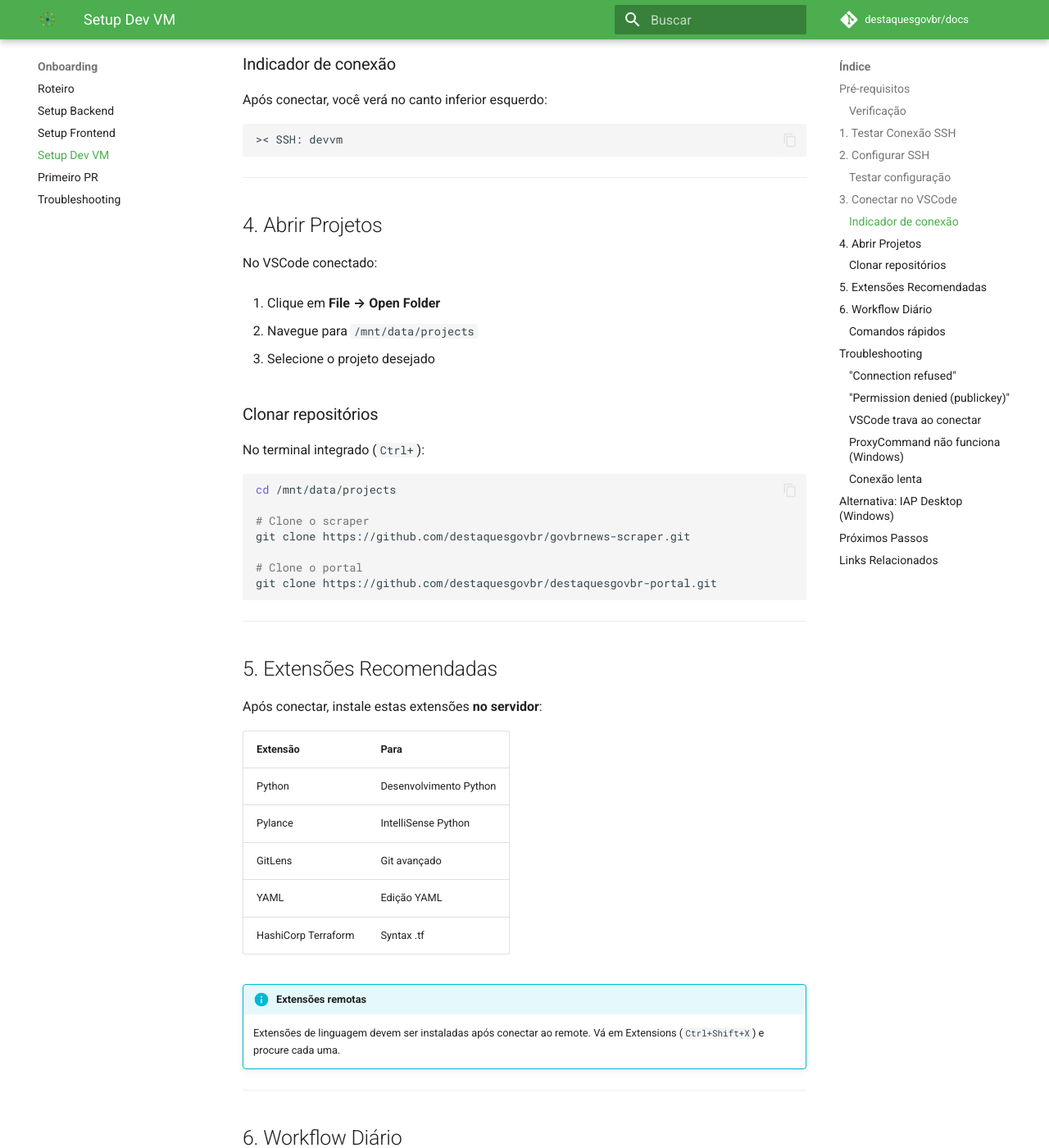
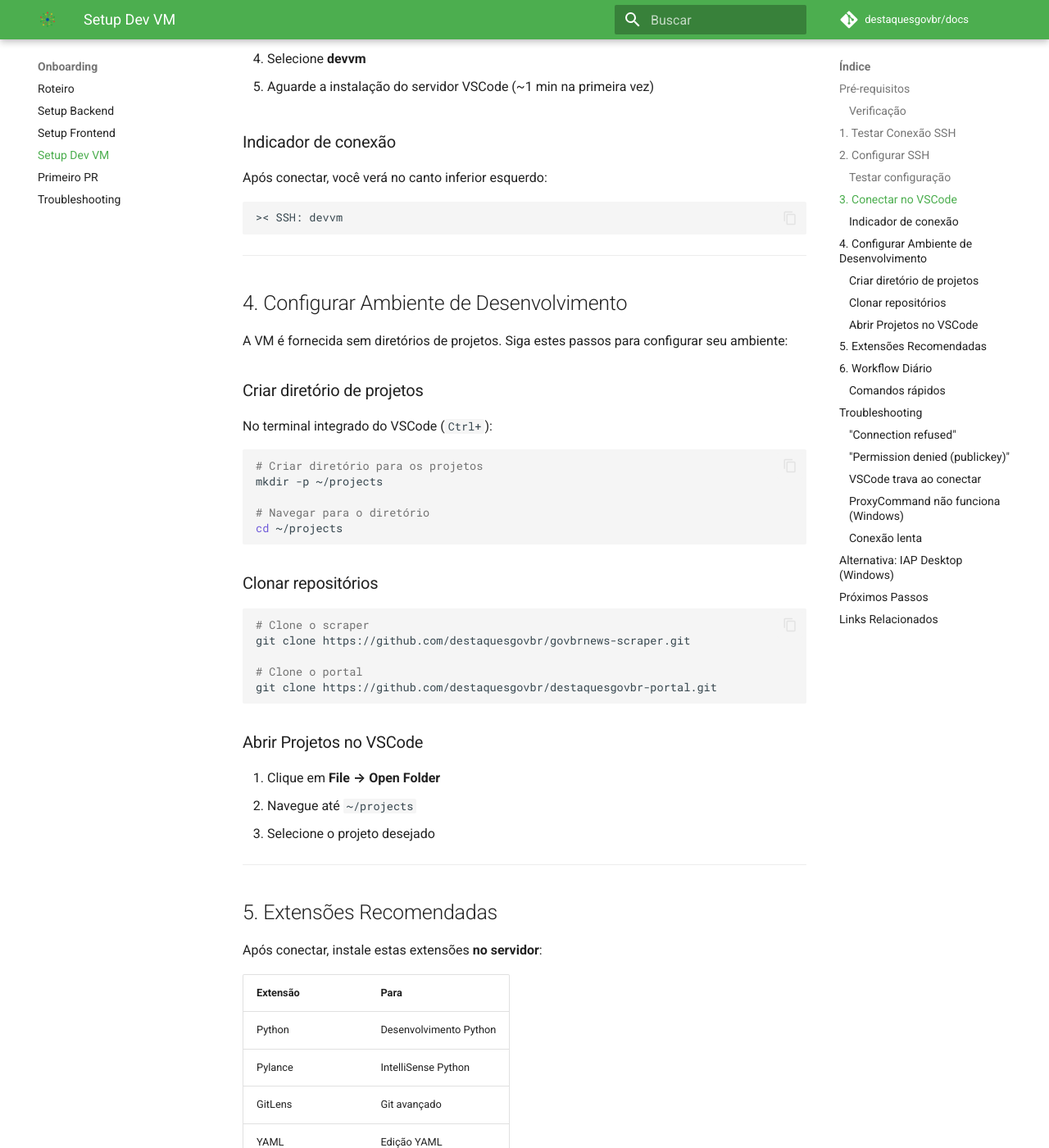
Before and after one commit to destaquesgovbr/docs, an MkDocs documentation site: the page built from docs/onboarding/setup-devvm.md, in a window 1280 px wide and 1400 px high, scrolled down 2177 px. Shown: the whole window at 82% size. Built offline with MkDocs 1.6.1 and Material for MkDocs 9.7.7, drawn with Linux system fonts in a browser that asks for light colours; comment, search, counter and statistics services are not loaded; some of the changed text lies outside the part shown.

Commit message:
fix(setup-devvm): improve dev VM setup instructions

````diff
--- a/docs/onboarding/setup-devvm.md
+++ b/docs/onboarding/setup-devvm.md
@@ -13,12 +13,17 @@
 ### Verificação
 
 ```bash
-# gcloud instalado e logado
+# Verificar instalação do gcloud
 gcloud --version
+
+# Verificar login
 gcloud auth list  # Sua conta deve aparecer
 
-# Projeto configurado
-gcloud config get-value project  # inspire-7-finep
+# Se não estiver logado, execute:
+gcloud init
+
+# Verificar projeto configurado
+gcloud config get-value project  # Deve retornar: inspire-7-finep
 ```
 
 ---
@@ -115,29 +120,37 @@
 
 ---
 
-## 4. Abrir Projetos
+## 4. Configurar Ambiente de Desenvolvimento
 
-No VSCode conectado:
+A VM é fornecida sem diretórios de projetos. Siga estes passos para configurar seu ambiente:
 
-1. Clique em **File → Open Folder**
+### Criar diretório de projetos
 
-2. Navegue para `/mnt/data/projects`
+No terminal integrado do VSCode (`Ctrl+`):
 
-3. Selecione o projeto desejado
+```bash
+# Criar diretório para os projetos
+mkdir -p ~/projects
+
+# Navegar para o diretório
+cd ~/projects
+```
 
 ### Clonar repositórios
 
-No terminal integrado (`Ctrl+`):
-
 ```bash
-cd /mnt/data/projects
-
 # Clone o scraper
 git clone https://github.com/destaquesgovbr/govbrnews-scraper.git
 
 # Clone o portal
 git clone https://github.com/destaquesgovbr/destaquesgovbr-portal.git
 ```
+
+### Abrir Projetos no VSCode
+
+1. Clique em **File → Open Folder**
+2. Navegue até `~/projects`
+3. Selecione o projeto desejado
 
 ---
 
````
